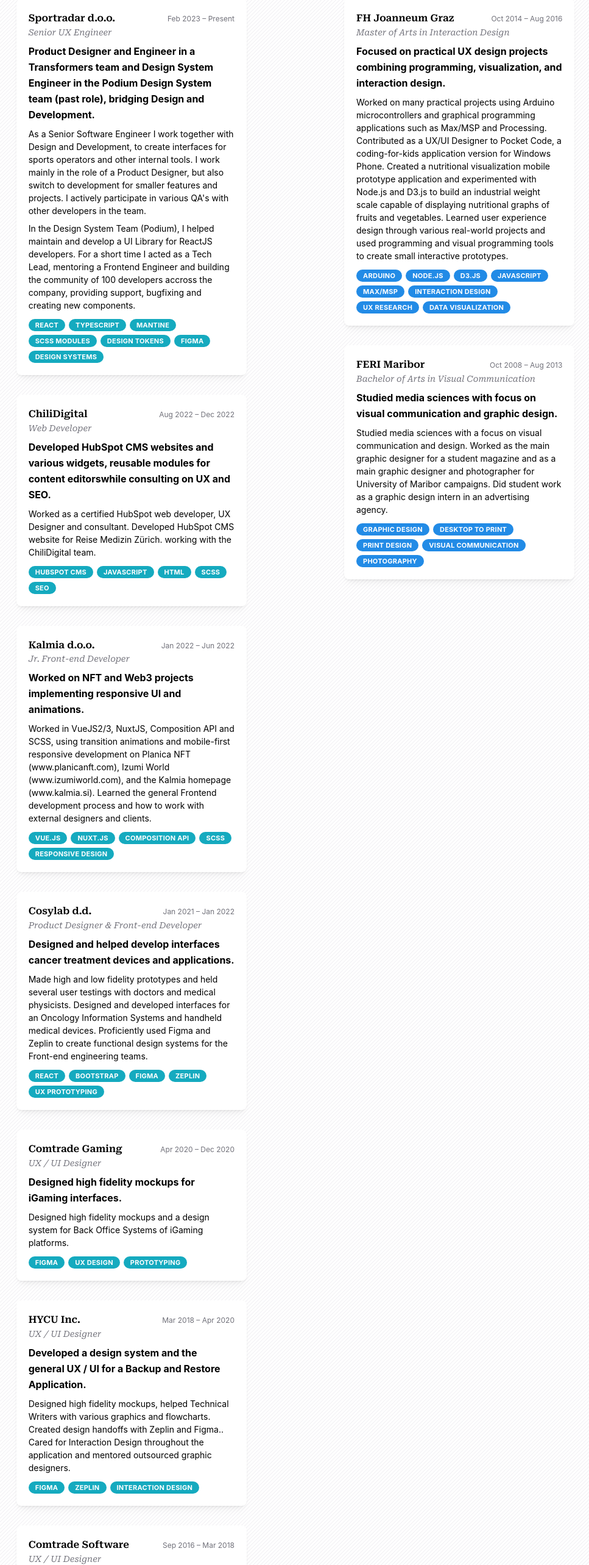
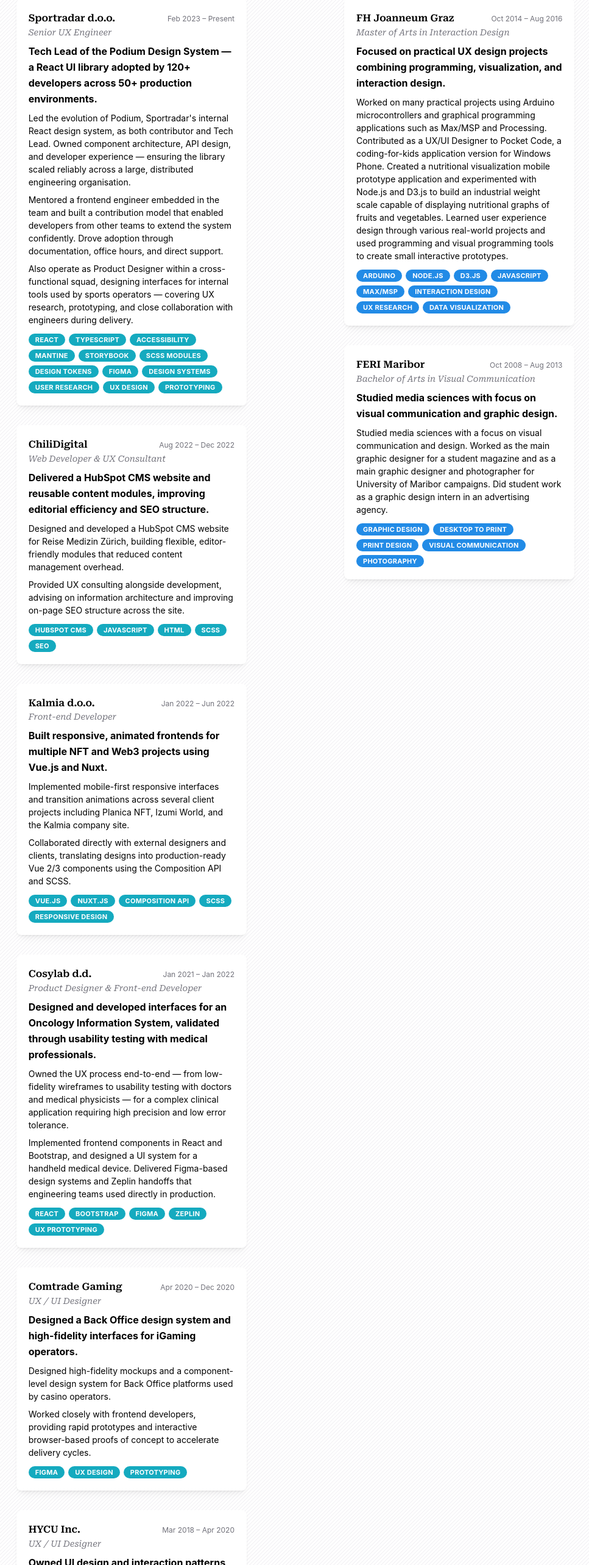
Before and after one commit to DKirbi/davorkirbis-website, a React (Vite) app: page /resume in a window 1280 px wide. Shown: the part 175-2741 px from the top of the page at 61% size, without its empty margins (155-1122 px from the left). Built offline with nearby package versions, Linux system fonts and the light colour scheme.

Commit message:
overcoming imposter syndrome and not selling myself short

```diff
--- a/src/data/experience.ts
+++ b/src/data/experience.ts
@@ -9,34 +9,45 @@
       end: "Present"
     },
     highlight:
-      "Product Designer and Engineer in a Transformers team and Design System Engineer in the Podium Design System team (past role), bridging Design and Development.",
+      "Tech Lead of the Podium Design System — a React UI library adopted by 120+ developers across 50+ production environments.",
     description: `
-As a Senior Software Engineer I work together with Design and Development, to create interfaces for sports operators and other internal tools. I work mainly in the role of a Product Designer, but also switch to development for smaller features and projects. I actively participate in various QA's with other developers in the team.
+Led the evolution of Podium, Sportradar's internal React design system, as both contributor and Tech Lead. Owned component architecture, API design, and developer experience — ensuring the library scaled reliably across a large, distributed engineering organisation.
 
-In the Design System Team (Podium), I helped maintain and develop a UI Library for ReactJS developers. For a short time I acted as a Tech Lead, mentoring a Frontend Engineer and building the community of 100 developers accross the company, providing support, bugfixing and creating new components.`,
+Mentored a frontend engineer embedded in the team and built a contribution model that enabled developers from other teams to extend the system confidently. Drove adoption through documentation, office hours, and direct support.
+
+Also operate as Product Designer within a cross-functional squad, designing interfaces for internal tools used by sports operators — covering UX research, prototyping, and close collaboration with engineers during delivery.
+`,
     technologies: [
       "React",
       "TypeScript",
+      "Accessibility",
       "Mantine",
+      "Storybook",
       "SCSS Modules",
       "Design Tokens",
       "Figma",
-      "Design Systems"
+      "Design Systems",
+      "User Research",
+      "UX Design",
+      "Prototyping",
+
     ]
   },
 
   {
     id: "chili-digital",
     company: "ChiliDigital",
-    role: "Web Developer",
+    role: "Web Developer & UX Consultant",
     period: {
       start: "Aug 2022",
       end: "Dec 2022"
     },
     highlight:
-      "Developed HubSpot CMS websites and various widgets, reusable modules for content editorswhile consulting on UX and SEO.",
+      "Delivered a HubSpot CMS website and reusable content modules, improving editorial efficiency and SEO structure.",
     description: `
-Worked as a certified HubSpot web developer, UX Designer and consultant. Developed HubSpot CMS website for Reise Medizin Zürich.  working with the ChiliDigital team.
+Designed and developed a HubSpot CMS website for Reise Medizin Zürich, building flexible, editor-friendly modules that reduced content management overhead.
+
+Provided UX consulting alongside development, advising on information architecture and improving on-page SEO structure across the site.
 `,
     technologies: [
       "HubSpot CMS",
@@ -50,16 +61,17 @@
   {
     id: "kalmia",
     company: "Kalmia d.o.o.",
-    role: "Jr. Front-end Developer",
+    role: "Front-end Developer",
     period: {
       start: "Jan 2022",
       end: "Jun 2022"
     },
     highlight:
-      "Worked on NFT and Web3 projects implementing responsive UI and animations.",
+      "Built responsive, animated frontends for multiple NFT and Web3 projects using Vue.js and Nuxt.",
     description: `
-Worked in VueJS2/3, NuxtJS, Composition API and SCSS, using transition animations and mobile-first responsive development on Planica NFT (www.planicanft.com), Izumi World (www.izumiworld.com), and the Kalmia homepage (www.kalmia.si).
-Learned the general Frontend development process and how to work with external designers and clients.
+Implemented mobile-first responsive interfaces and transition animations across several client projects including Planica NFT, Izumi World, and the Kalmia company site.
+
+Collaborated directly with external designers and clients, translating designs into production-ready Vue 2/3 components using the Composition API and SCSS.
 `,
     technologies: [
       "Vue.js",
@@ -79,11 +91,11 @@
       end: "Jan 2022"
     },
     highlight:
-      "Designed and helped develop interfaces cancer treatment devices and applications.",
+      "Designed and developed interfaces for an Oncology Information System, validated through usability testing with medical professionals.",
     description: `
-Made high and low fidelity prototypes and held several user testings with doctors and medical physicists.
-Designed and developed interfaces for an Oncology Information Systems and handheld medical devices.
-Proficiently used Figma and Zeplin to create functional design systems for the Front-end engineering teams.
+Owned the UX process end-to-end — from low-fidelity wireframes to usability testing with doctors and medical physicists — for a complex clinical application requiring high precision and low error tolerance.
+
+Implemented frontend components in React and Bootstrap, and designed a UI system for a handheld medical device. Delivered Figma-based design systems and Zeplin handoffs that engineering teams used directly in production.
 `,
     technologies: [
       "React",
@@ -103,10 +115,11 @@
       end: "Dec 2020"
     },
     highlight:
-      "Designed high fidelity mockups for iGaming interfaces.",
+      "Designed a Back Office design system and high-fidelity interfaces for iGaming operators.",
     description: `
-Designed high fidelity mockups and a design system for Back Office Systems of iGaming platforms.
+Designed high-fidelity mockups and a component-level design system for Back Office platforms used by casino operators.
 
+Worked closely with frontend developers, providing rapid prototypes and interactive browser-based proofs of concept to accelerate delivery cycles.
 `,
     technologies: [
       "Figma",
@@ -124,9 +137,11 @@
       end: "Apr 2020"
     },
     highlight:
-      "Developed a design system and the general UX / UI for a Backup and Restore Application.",
+      "Owned UI design and interaction patterns for an enterprise Backup and Restore application from early-stage startup to product maturity.",
     description: `
-Designed high fidelity mockups, helped Technical Writers with various graphics and flowcharts. Created design handoffs with Zeplin and Figma.. Cared for Interaction Design throughout the application and mentored outsourced graphic designers.
+Defined and maintained interaction design standards across the application, ensuring consistency as the product scaled. Created detailed Figma and Zeplin handoffs consumed directly by the frontend team.
+
+Mentored outsourced graphic designers on UI principles and icon design, raising the quality of visual contributions across the team.
 `,
     technologies: [
       "Figma",
@@ -144,9 +159,11 @@
       end: "Mar 2018"
     },
     highlight:
-      "Designed prototypes for various PoCs of Backup and Restore applications.",
+      "Designed early-stage prototypes for a Backup and Restore application, bridging UX and frontend proof-of-concept work.",
     description: `
-Designed low and high fidelity prototypes, using jQuery, Bootstrap 3 and SCSS. Mostly used Illustrator to create early mockups.
+Produced low and high-fidelity prototypes using Illustrator and early browser-based tooling. Contributed frontend development on two proof-of-concept applications using jQuery, Bootstrap 3, and SCSS.
+
+Authored a GUI manual that served as the primary design reference for the frontend engineering team.
 `,
     technologies: [
       "jQuery",
@@ -160,17 +177,17 @@
   {
     id: "bienengesundheit",
     company: "Bienengesundheit.at",
-    role: "Web Designer",
+    role: "Web Designer & Developer",
     period: {
       start: "Apr 2015",
       end: "Mar 2016"
     },
     highlight:
-      "Designed and helped develop a web application for bee protection.",
+      "Designed and developed a web application for bee population monitoring and protection.",
     description: `
-Designed high fidelity mockups and helped design and program a web application for the protection of bees.
+Designed the full UI and contributed to development of an interactive mapping application using WordPress, Leaflet.js, and jQuery.
 
-Developed the website using Wordpress, leaflet.js and jQuery. Learned the basics of UX and Development.
+This project marked the beginning of my design-to-code practice — learning to own both the visual design and its implementation.
 `,
     technologies: [
       "JavaScript",
@@ -190,9 +207,9 @@
       end: "Sep 2014"
     },
     highlight:
-      "Designed icons and high fidelity mockups for warehouse logistics software.",
+      "Designed icons and UI mockups for warehouse logistics software, and authored the GUI specification manual.",
     description: `
-Wrote and provided clear a GUI Manual for Front-end developers. Learned the basics of UI and Icon design.
+Created icon sets and high-fidelity interface mockups for internal logistics applications. Produced a structured GUI manual used by frontend developers as the authoritative design reference.
 `,
     technologies: [
       "UI Design",
--- a/src/routes/about-me.tsx
+++ b/src/routes/about-me.tsx
@@ -79,37 +79,28 @@
         <div className="flex flex-col gap-4">
           <div className="flex flex-col gap-2">
             <h1 className="text-3xl md:text-5xl md:leading-normal leading-relaxed">
-              Hello there! My name is <strong>Davor</strong> and I'm a <strong> UX Engineer</strong>
+              I'm <strong>Davor</strong> — <br /> a <strong>UX Engineer</strong>
             </h1>
-
-            <h3 className="italic text-base md:text-lg ">
-              A product designer with a strong love for code.
+            <h3 className="italic text-base md:text-lg">
+              Bridging design and engineering through scalable interfaces and design systems.
             </h3>
           </div>
 
           <p className="text-lg leading-relaxed">
-            Over the past{" "}
-            <strong>10 years working across UX design and frontend engineering</strong>, I've
-            developed a strong intuition for turning design ideas into real, maintainable
-            interfaces.
+            Over <strong>10 years across UX design and frontend engineering</strong>, I've built
+            interfaces, led design system initiatives, and helped teams move from inconsistency to
+            shared, scalable UI infrastructure.
           </p>
           <p className="text-lg leading-relaxed">
-            My current title is <strong>Senior Software Engineer</strong>, but the role I identify
-            with most is <strong>UX Engineer</strong>, working between design and engineering to
-            build scalable interfaces and design systems. I enjoy building systems that help
-            developers move faster and bridge the gap between{" "}
-            <strong>design and engineering</strong>.
+            Most recently I've operated as a <strong>Tech Lead and Design System Engineer</strong>{" "}
+            at Sportradar, owning a React component library adopted across a large internal
+            developer community. I mentor engineers, define component APIs, and drive developer
+            experience improvements — all while staying close to the code.
           </p>
           <p className="text-lg leading-relaxed">
-            Most of my work has been done inside <strong>large enterprise environments</strong>,
-            where NDAs prevent me from sharing the actual products. What I can share, however, are
-            the ideas, challenges, and lessons behind them — something I'm always happy to talk
-            about in an interview.
-          </p>
-          <p className="text-lg leading-relaxed">
+            Much of my work lives under NDA, but the thinking behind it doesn't.{" "}
             <strong>
-              My current weapons of choice are Figma, VS Code, React, SCSS, and the occasional witty
-              conversation about design systems.
+              I'm always happy to walk through challenges and decisions in an interview.
             </strong>
           </p>
           <Blockquote color="cyan" mt="xl" className="md:hidden block">
```
